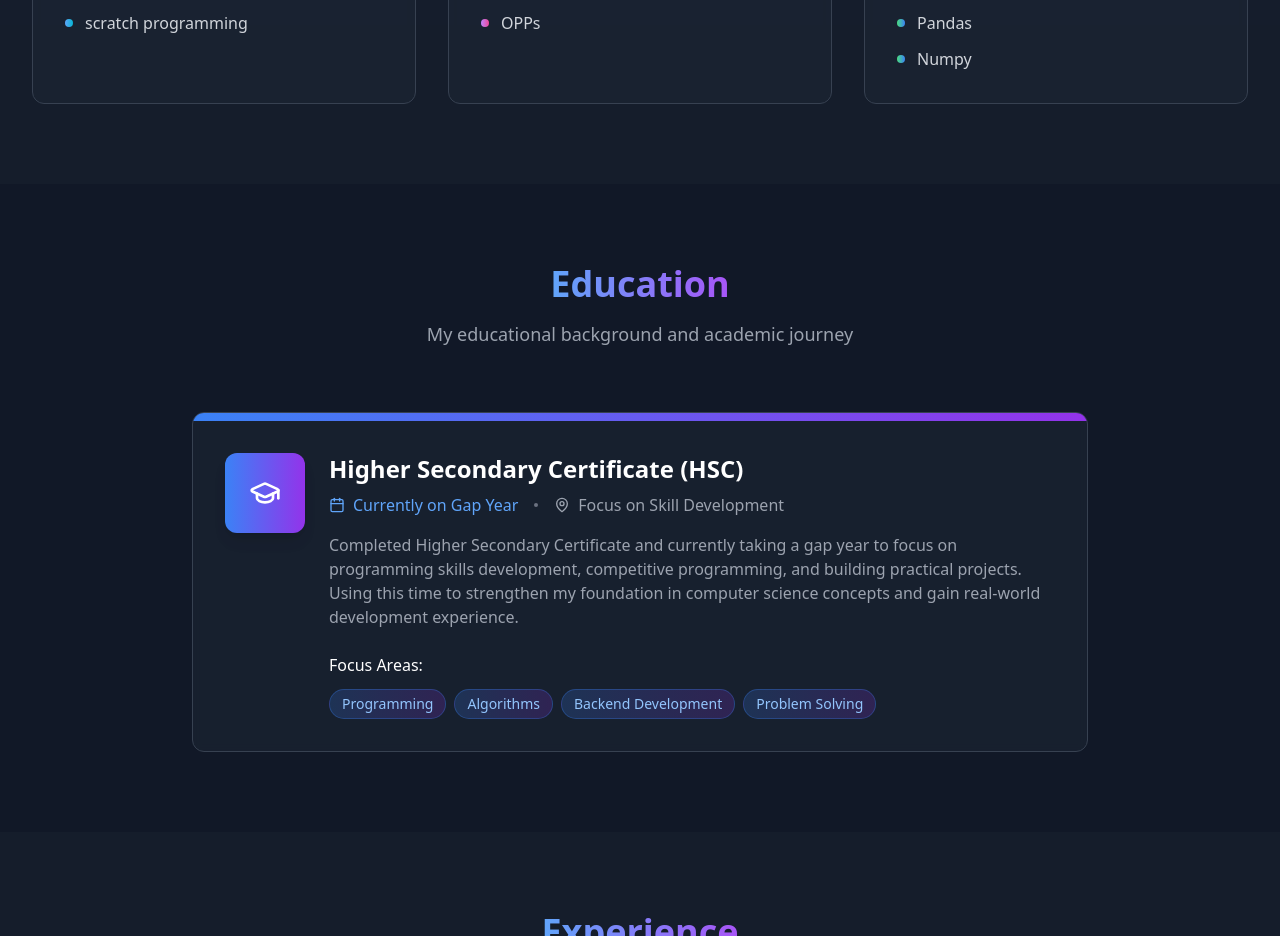
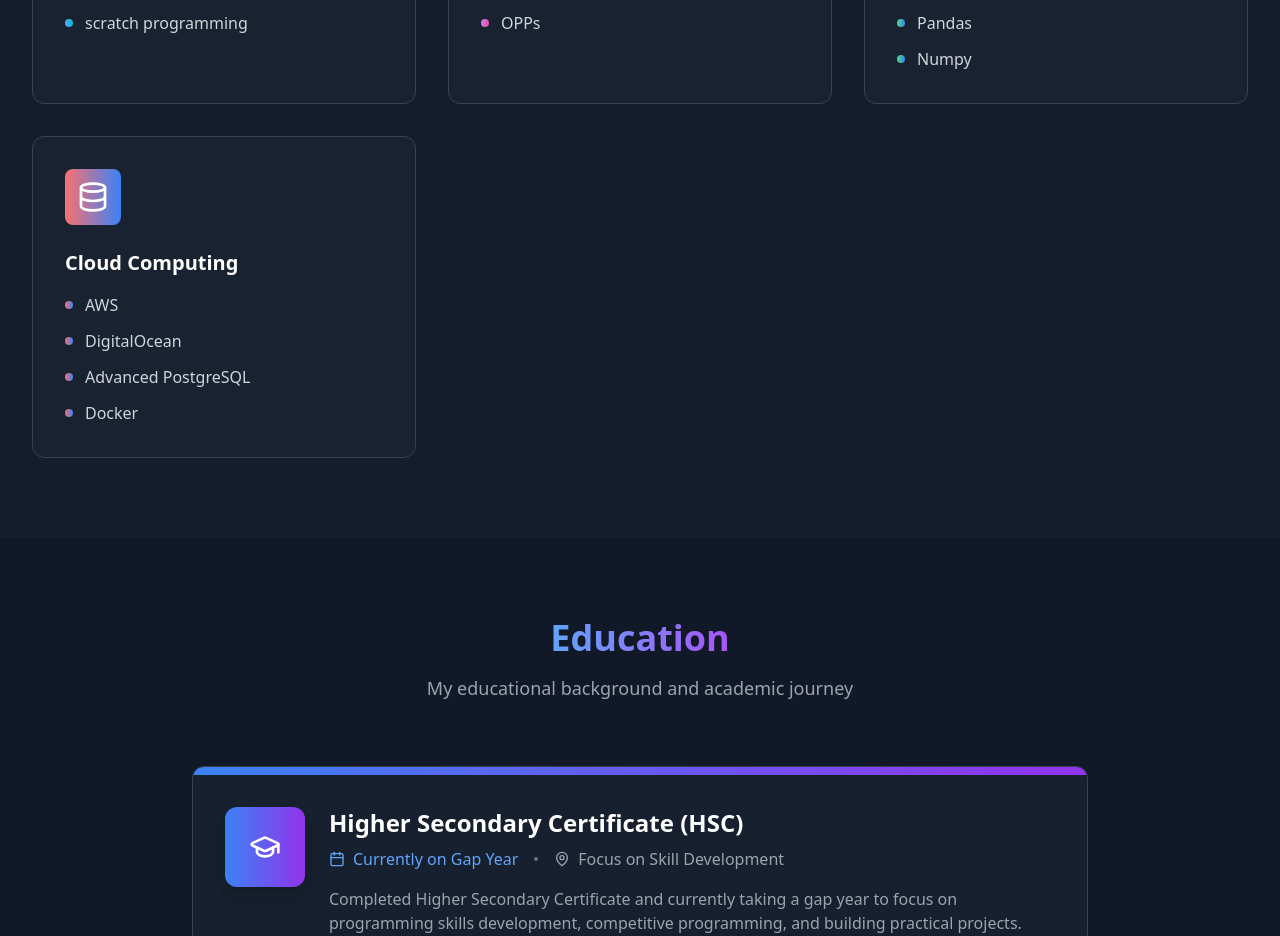
Before and after one commit to sowrab123/portfolio-AHH, a React (Vite) app: page / in a window 1280 px wide. Shown: the part 1500-2436 px from the top of the page. Built offline with nearby package versions, Linux system fonts and the light colour scheme.

Commit message:
Update Skills.tsx

```diff
--- a/src/components/Skills.tsx
+++ b/src/components/Skills.tsx
@@ -20,6 +20,12 @@ const Skills = () => {
       icon: <Database size={32} />,
       items: ['Django', 'Flask', 'Pandas', 'Numpy'],
       gradient: 'from-green-400 to-blue-500'
+    },
+    {
+      category: 'Cloud Computing',
+      icon: <Database size={32} />,
+      items: ['AWS', 'DigitalOcean', 'Advanced PostgreSQL', 'Docker'],
+      gradient: 'from-red-400 to-blue-500'
     }
   ];
 
```
